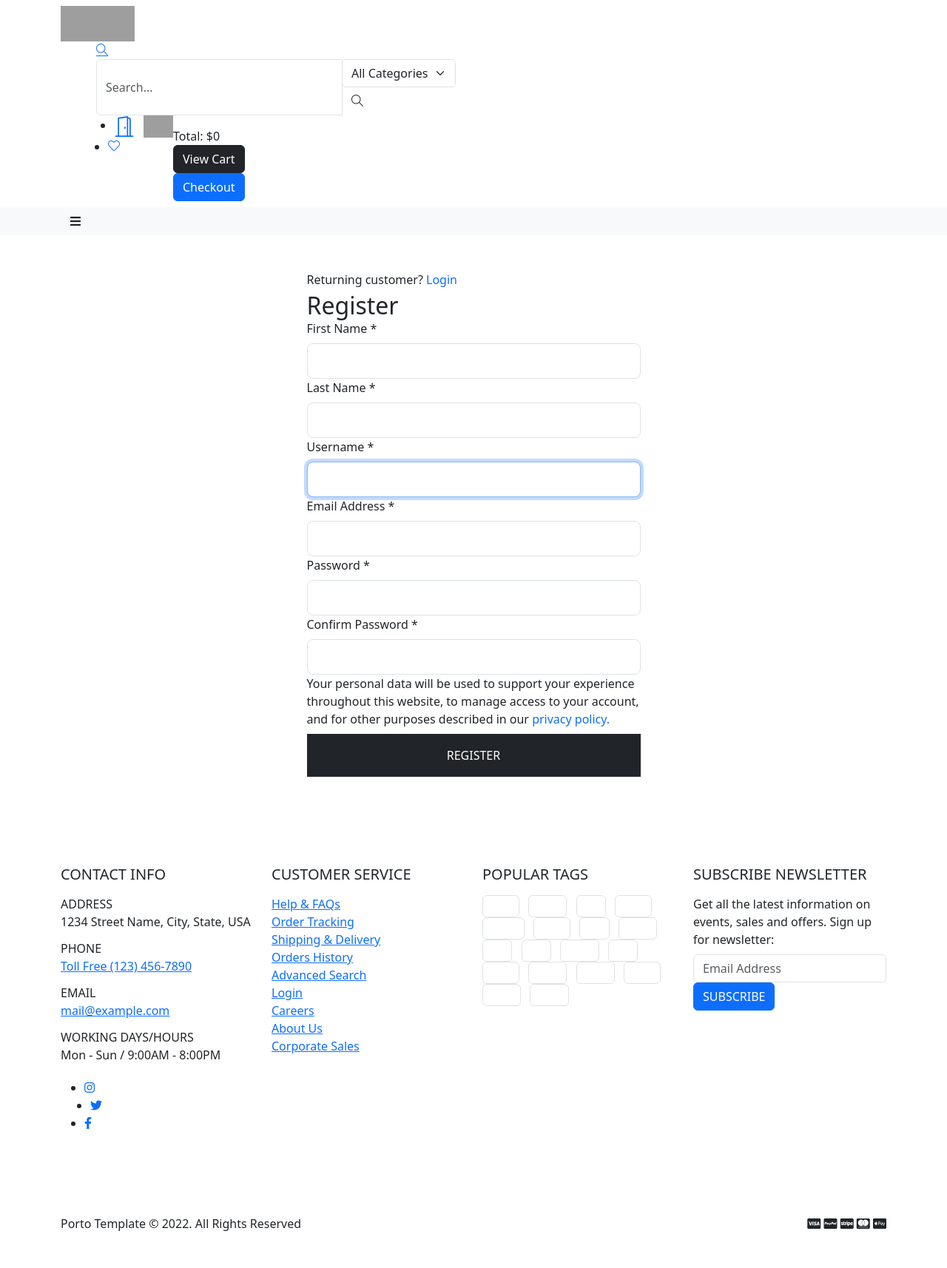
After one commit to m93n/shop.1, a Django app: template store/templates/store/SignUp.html in a window 1280 px wide. The commit adds this page. Shown: the whole page at 74% size. Run offline with Django 4.2, Linux system fonts and the light colour scheme; the template is opened without the code that fills it: values that come from a table or form of the project are taken from there, others are empty; some libraries are stand-ins or nearby versions; grey boxes are pictures that could not be loaded.

Commit message:
add sigin and sigup processes

```diff
--- /dev/null
+++ b/store/forms.py
@@ -0,0 +1,33 @@
+from django import forms
+from django.contrib.auth.forms import UserCreationForm, AuthenticationForm
+from django.contrib.auth.models import User
+
+class SignUpForm(UserCreationForm):
+    first_name = forms.CharField(max_length=100, required=True)
+    last_name = forms.CharField(max_length=100, required=True)
+    email = forms.EmailField(max_length=250, help_text='eg. example@gmail.com')
+
+    class Meta:
+        model = User
+        fields = ('first_name', 'last_name', 'username', 'password1', 'password2', 'email')
+
+    def __init__(self, *args, **kwargs):
+        super(SignUpForm, self).__init__(*args, **kwargs)
+
+        self.fields['first_name'].widget.attrs.update({'class': 'form-control form-control-lg text-4'})
+        self.fields['last_name'].widget.attrs.update({'class': 'form-control form-control-lg text-4'})
+        self.fields['email'].widget.attrs.update({'class': 'form-control form-control-lg text-4'})
+        self.fields['username'].widget.attrs.update({'class': 'form-control form-control-lg text-4'})
+        self.fields['password1'].widget.attrs.update({'class': 'form-control form-control-lg text-4'})
+        self.fields['password2'].widget.attrs.update({'class': 'form-control form-control-lg text-4'})
+
+class SignInForm(AuthenticationForm):
+    class Meta:
+        model = User
+        fields = ('username', 'password')
+
+    def __init__(self, *args, **kwargs):
+        super(SignInForm, self).__init__(*args, **kwargs)
+
+        self.fields['username'].widget.attrs.update({'class': 'form-control form-control-lg text-4'})
+        self.fields['password'].widget.attrs.update({'class': 'form-control form-control-lg text-4'})
--- /dev/null
+++ b/store/templates/store/SignUp.html
@@ -0,0 +1,92 @@
+{% extends 'store/base.html' %}
+{% load static %}
+{% block content %}
+<div role="main" class="main shop py-4">
+
+	<div class="container py-4">
+
+		<div class="row justify-content-center">
+			{% if not form.is_valid %}
+			<div class="col-md-6 col-lg-5">
+				<div class="row justify-content-between">
+					<div class="form-group col-md-auto">
+						<p class="mb-1">Returning customer? <a class="text-decoration-none text-color-dark text-color-hover-primary font-weight-semibold text-2" href="{% url 'signin' %}">Login</a>
+					</div>
+				</div>
+				<h2 class="font-weight-bold text-5 mb-0">Register</h2>
+				<form id="frmSignUp" method="post">
+					{% csrf_token %}
+					<div class="row">
+						<div class="form-group col">
+							<label class="form-label text-color-dark text-3">First Name <span class="text-color-danger">*</span></label>
+							{{form.first_name}}
+						</div>
+					</div>
+					<div class="row">
+						<div class="form-group col">
+							<label class="form-label text-color-dark text-3">Last Name <span class="text-color-danger">*</span></label>
+							{{form.last_name}}
+						</div>
+					</div>
+					<div class="row">
+						<div class="form-group col">
+							<label class="form-label text-color-dark text-3">Username <span class="text-color-danger">*</span></label>
+							{{form.username}}
+						</div>
+					</div>
+					<div class="row">
+						<div class="form-group col">
+							<label class="form-label text-color-dark text-3">Email Address <span class="text-color-danger">*</span></label>
+							{{form.email}}
+						</div>
+					</div>
+					<div class="row">
+						<div class="form-group col">
+							<label class="form-label text-color-dark text-3">Password <span class="text-color-danger">*</span></label>
+							{{form.password1}}
+						</div>
+					</div>
+					<div class="row">
+						<div class="form-group col">
+							<label class="form-label text-color-dark text-3">Confirm Password <span class="text-color-danger">*</span></label>
+							{{form.password2}}
+						</div>
+					</div>
+					<div class="row">
+						<div class="form-group col">
+							<p class="text-2 mb-2">Your personal data will be used to support your experience throughout this website, to manage access to your account, and for other purposes described in our <a href="#" class="text-decoration-none">privacy policy.</a></p>
+						</div>
+					</div>
+					<div class="row">
+						<div class="form-group col">
+							<button type="submit" class="btn btn-dark btn-modern w-100 text-uppercase rounded-0 font-weight-bold text-3 py-3" data-loading-text="Loading...">Register</button>
+						</div>
+					</div>
+				</form>
+			</div>
+			{% else %}
+			<div class="mx-auto">
+				<br>
+				<h1 class="product_title text-center">
+				  Your account has been successfully created
+				</h1>
+				<br>
+				<div class="container">
+					<p>
+					  Dear Customer,
+					  <br>
+					  <br>
+					  Your account has been created and it is ready to use.
+					  <br>
+					  <a href="{% url 'home' %}">Continue shopping</a> and enjoy the variety of products that we have at the Store.
+					</p>
+				</div>
+			</div>
+			{% endif %}
+		</div>
+
+	</div>
+
+</div>
+
+{% endblock content %}
--- a/store/templates/store/header.html
+++ b/store/templates/store/header.html
@@ -37,15 +37,38 @@
                                 </form>
                             </div>
                         </div>
-                        <div class="d-flex col-auto col-lg-2 pe-0 ps-0 ps-xl-3">
+                        <div class="d-flex col-auto col-lg-3 pe-0 ps-0 ps-xl-3">
                             <ul class="header-extra-info">
+                                {% if request.user.is_authenticated%}
                                 <li class="ms-0 ms-xl-4">
+                                    <div class="header-extra-info-icon">
+                                        <a href="{% url 'signout' %}" class="text-decoration-none text-color-dark text-color-hover-primary text-2">
+                                            <svg xmlns="http://www.w3.org/2000/svg" width="30" height="30" fill="currentColor" class="bi bi-box-arrow-right" viewBox="0 0 16 16">
+                                                <path fill-rule="evenodd" d="M10 12.5a.5.5 0 0 1-.5.5h-8a.5.5 0 0 1-.5-.5v-9a.5.5 0 0 1 .5-.5h8a.5.5 0 0 1 .5.5v2a.5.5 0 0 0 1 0v-2A1.5 1.5 0 0 0 9.5 2h-8A1.5 1.5 0 0 0 0 3.5v9A1.5 1.5 0 0 0 1.5 14h8a1.5 1.5 0 0 0 1.5-1.5v-2a.5.5 0 0 0-1 0v2z"/>
+                                                <path fill-rule="evenodd" d="M15.854 8.354a.5.5 0 0 0 0-.708l-3-3a.5.5 0 0 0-.708.708L14.293 7.5H5.5a.5.5 0 0 0 0 1h8.793l-2.147 2.146a.5.5 0 0 0 .708.708l3-3z"/>
+                                            </svg>
+                                        </a>
+                                    </div>
+                                </li>
+                                <li class="me-2 ms-3">
                                     <div class="header-extra-info-icon">
                                         <a href="#" class="text-decoration-none text-color-dark text-color-hover-primary text-2">
                                             <i class="icons icon-user"></i>
                                         </a>
                                     </div>
                                 </li>
+                                {% else %}
+                                <li class="ms-0 ms-xl-4">
+                                    <div class="header-extra-info-icon">
+                                        <a href="{% url 'signin' %}" class="text-decoration-none text-color-dark text-color-hover-primary text-2">
+                                            <svg xmlns="http://www.w3.org/2000/svg" width="28" height="30" fill="currentColor" class="bi bi-door-open" viewBox="0 0 16 16">
+                                                <path d="M8.5 10c-.276 0-.5-.448-.5-1s.224-1 .5-1 .5.448.5 1-.224 1-.5 1z"/>
+                                                <path d="M10.828.122A.5.5 0 0 1 11 .5V1h.5A1.5 1.5 0 0 1 13 2.5V15h1.5a.5.5 0 0 1 0 1h-13a.5.5 0 0 1 0-1H3V1.5a.5.5 0 0 1 .43-.495l7-1a.5.5 0 0 1 .398.117zM11.5 2H11v13h1V2.5a.5.5 0 0 0-.5-.5zM4 1.934V15h6V1.077l-6 .857z"/>
+                                            </svg>
+                                        </a>
+                                    </div>
+                                </li>
+                                {% endif %}
                                 <li class="me-2 ms-3">
                                     <div class="header-extra-info-icon">
                                         <a href="#" class="text-decoration-none text-color-dark text-color-hover-primary text-2">
--- a/store/urls.py
+++ b/store/urls.py
@@ -3,6 +3,9 @@ from store import views
 
 urlpatterns = [
     path('', views.home, name='home'),
+    path('account/create', views.signupView, name='signup'),
+    path('account/signin', views.signInView, name='signin'),
+    path('account/signout', views.signOutView, name='signout'),
     path('<slug:category_slug>', views.home, name='products_by_category'),
     path('<slug:category_slug>/<slug:product_slug>', views.product, name='product_detail'),
     path('cart/add/<int:product_id>/', views.add_cart, name='add_cart'),
--- a/store/views.py
+++ b/store/views.py
@@ -2,8 +2,12 @@ from django.shortcuts import get_object_or_404, render, redirect
 from django.core.exceptions import ObjectDoesNotExist
 from django.http import HttpResponseRedirect
 from django.conf import settings
+from django.contrib.auth.models import Group, User
+from django.contrib.auth import login, authenticate, logout
 import stripe
 from store import models
+from store.forms import SignUpForm, SignInForm
+
 
 def home(request, category_slug=None):
     category_page = None
@@ -187,3 +191,44 @@ def quick_view(request, category_slug, product_slug):
         raise e
 
     return render(request, 'store/ajax/shop-product-quick-view.html', {'product':product})
+
+def signupView(request):
+    if request.method == 'POST':
+        form = SignUpForm(request.POST)
+
+        if form.is_valid():
+            form.save()
+            username = form.cleaned_data.get('username')
+            signup_user = User.objects.get(username=username)
+            customer_group = Group.objects.get(name='Customer')
+            customer_group.user_set.add(signup_user)
+            login(request, signup_user)
+
+    else:
+        form = SignUpForm
+
+    return render(request, 'store\SignUp.html', {'form': form})
+
+def signInView(request):
+    if request.method == 'POST':
+        form = SignInForm(request.POST)
+        if form.is_valid:
+            username = request.POST['username']
+            password = request.POST['password']
+            user = authenticate(username=username, password=password)
+
+            if user is not None:
+                login(request, user)
+                return redirect('home')
+
+            else:
+                return redirect('signup')
+    else:
+        form = SignInForm()
+
+    return render(request, 'store/signIn.html', {'form': form})
+
+def signOutView(request):
+    logout(request)
+
+    return redirect('signin')
```
Also changed, not shown: store/templates/store/SignIn.html (added, +58 -0 lines).
